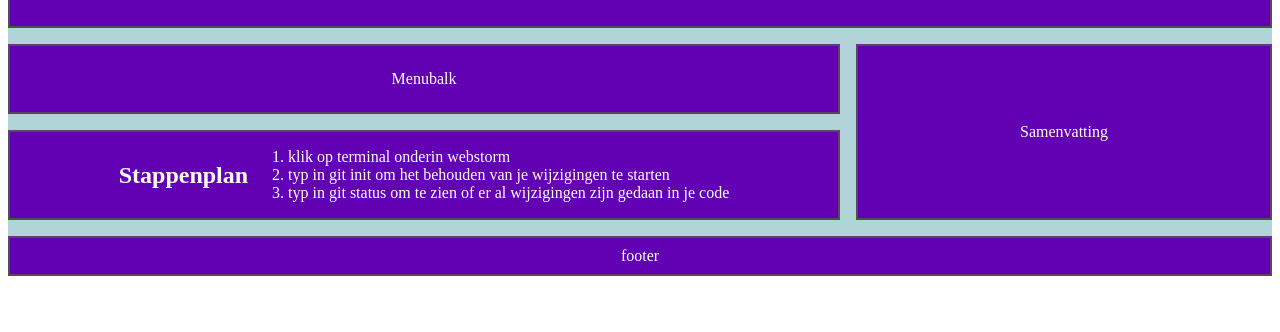
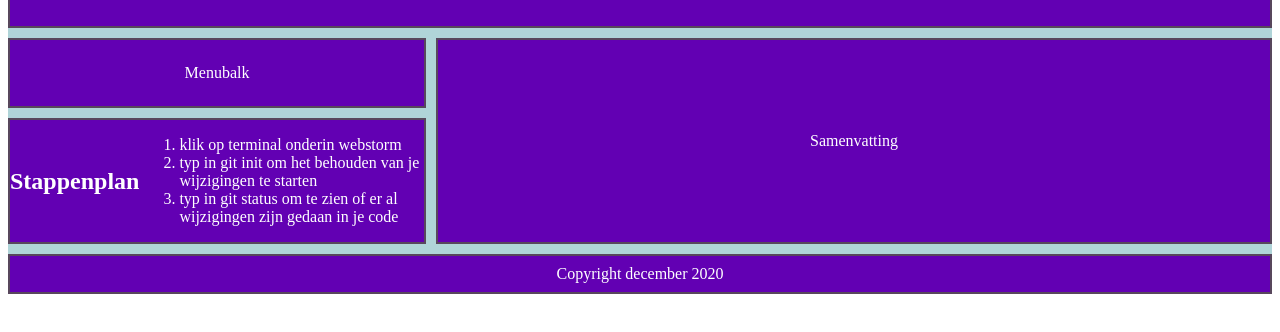
Before and after one commit to LJKR2020/workshop-GIT, a plain HTML site: page index.html in a window 1280 px wide. Shown: the part 80-412 px from the top of the page. Drawn offline with Linux system fonts and the light colour scheme.

Commit message:
footer-en-kolombreedte-aangepast

```diff
--- a/index.html
+++ b/index.html
@@ -21,7 +21,7 @@
         </p>
     </aside>
     <main class="item" id="item-d">Samenvatting</main>
-    <footer class="item" id="item-e">footer</footer>
+    <footer class="item" id="item-e">Copyright december 2020</footer>
 </div>
 
 </body>
--- a/styles.css
+++ b/styles.css
@@ -35,16 +35,15 @@
 #item-e {
     grid-area: footer;
 }
-/*styling hierbuiten wordt toegepast op mobiel EN mobiel en groter*/
+/*styling hieronder wordt toegepast op tablet en groter*/
 @media screen and (min-width: 576px) {
     /*styling toegepast op GROTER dan mobiel*/
-    /*dus tablets en web en beyond*/
     .container {
         background-color: hsl(186, 34%, 77%);
         display: grid;
-        row-gap: 16px;
-        column-gap: 16px;
-        grid-template-columns: 2fr 1fr;
+        row-gap: 10px;
+        column-gap: 10px;
+        grid-template-columns: 1fr 2fr;
         grid-template-rows: 100px 70px auto 40px;
         grid-template-areas:
             "header header"
@@ -53,6 +52,3 @@
             "footer footer";
     }
 }
-/*@media screen and (min-width: 1024px) {*/
-/*    !*styling toegepast op GROTER dan tablet*!*/
-/*}*/
```
